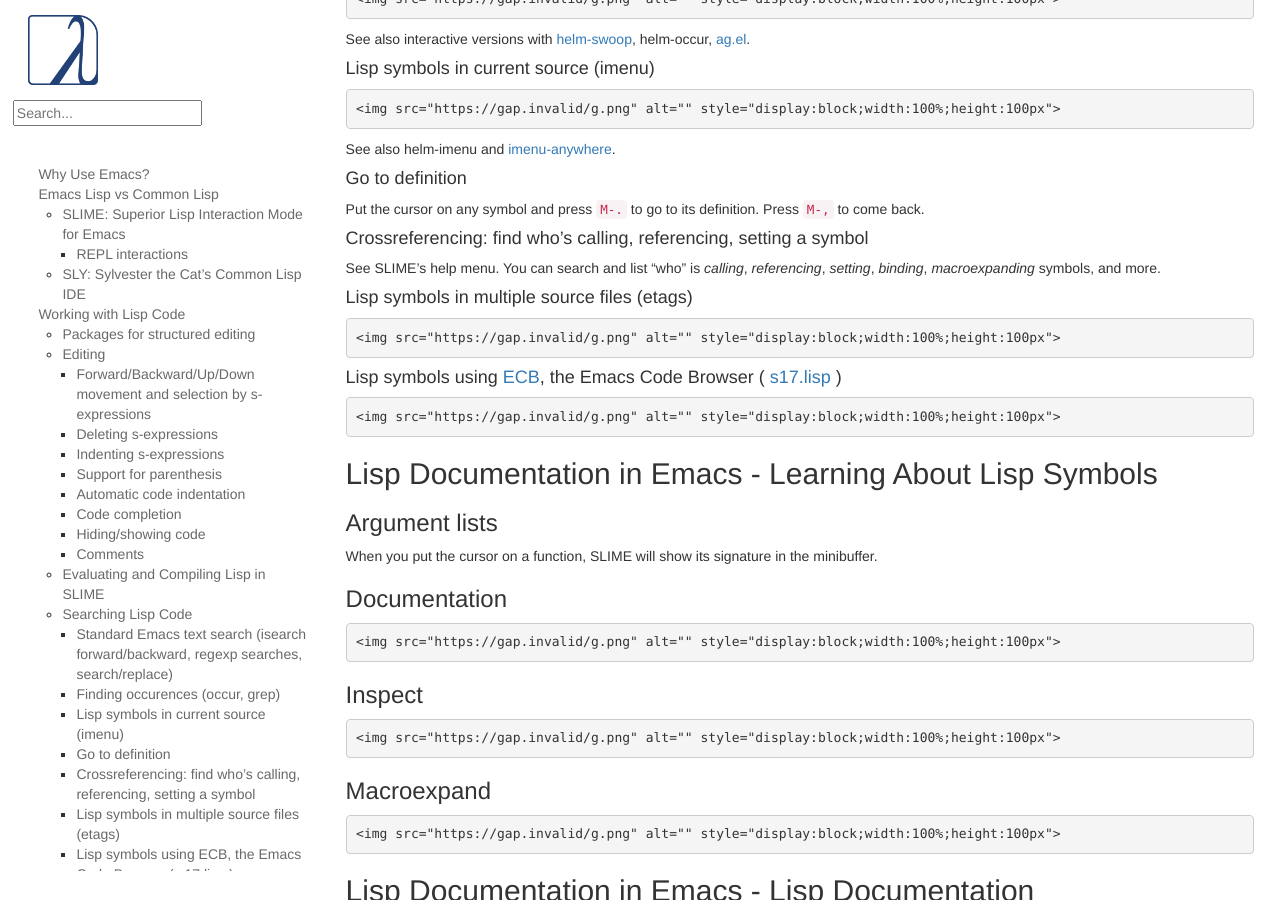
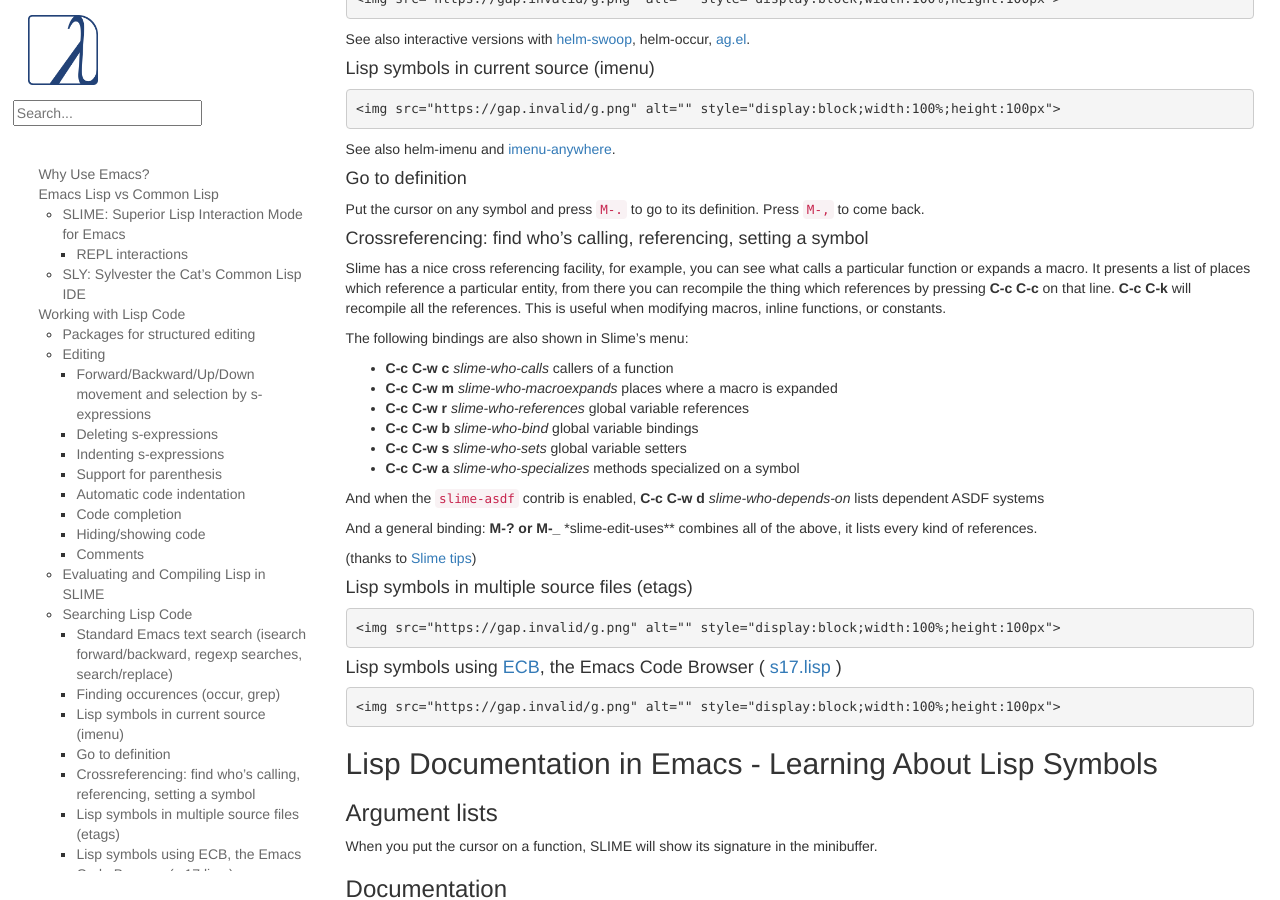
Before and after one commit to LispCookbook/cl-cookbook, a Jekyll site: the page built from emacs-ide.md, in a window 1280 px wide and 900 px high, scrolled down 3807 px. Built offline with Jekyll 4.4.1, drawn with Linux system fonts in a browser that asks for light colours.

Commit message:
Slime tip: cross-referencing (with details)

```diff
--- a/emacs-ide.md
+++ b/emacs-ide.md
@@ -297,9 +297,30 @@
 
 #### Crossreferencing: find who's calling, referencing, setting a symbol
 
-See SLIME's help menu. You can search and list "who" is *calling*,
-*referencing*, *setting*, *binding*, *macroexpanding* symbols, and
-more.
+Slime has a nice cross referencing facility, for example, you can see
+what calls a particular function or expands a macro.  It presents a
+list of places which reference a particular entity, from there you can
+recompile the thing which references by pressing **C-c C-c** on that
+line. **C-c C-k** will recompile all the references. This is useful when
+modifying macros, inline functions, or constants.
+
+The following bindings are also shown in Slime's menu:
+
+- **C-c C-w c** *slime-who-calls* callers of a function
+- **C-c C-w m** *slime-who-macroexpands* places where a macro is expanded
+- **C-c C-w r** *slime-who-references* global variable references
+- **C-c C-w b** *slime-who-bind* global variable bindings
+- **C-c C-w s** *slime-who-sets* global variable setters
+- **C-c C-w a** *slime-who-specializes* methods specialized on a symbol
+
+And when the `slime-asdf` contrib is enabled,
+**C-c C-w d** *slime-who-depends-on* lists dependent ASDF systems
+
+And a general binding: **M-? or M-_** *slime-edit-uses** combines all
+of the above, it lists every kind of references.
+
+(thanks to [Slime tips](https://slime-tips.tumblr.com/page/2))
+
 
 #### Lisp symbols in multiple source files (etags)
 
```
